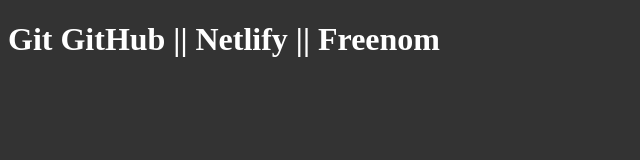
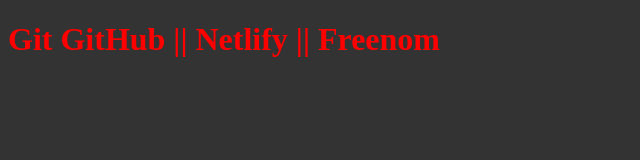
Before and after one commit to Doston-Dev/test, a plain HTML site: page index.html in a window 1280 px wide. Shown: the whole page, without its empty margins (0-640 px from the left). Drawn offline with Linux system fonts and the light colour scheme.

Commit message:
color.css add v3

```diff
--- /dev/null
+++ b/color.css
@@ -0,0 +1,3 @@
+h1 {
+  color: red;
+}
--- a/index.html
+++ b/index.html
@@ -6,6 +6,7 @@
   <meta name="viewport" content="width=device-width, initial-scale=1.0">
   <title>Git GitHub || Netlify || Freenom</title>
   <link rel="stylesheet" href="./style.css">
+  <link rel="stylesheet" href="./color.css">
 </head>
 <body>
   <h1>Git GitHub || Netlify || Freenom</h1>
```
